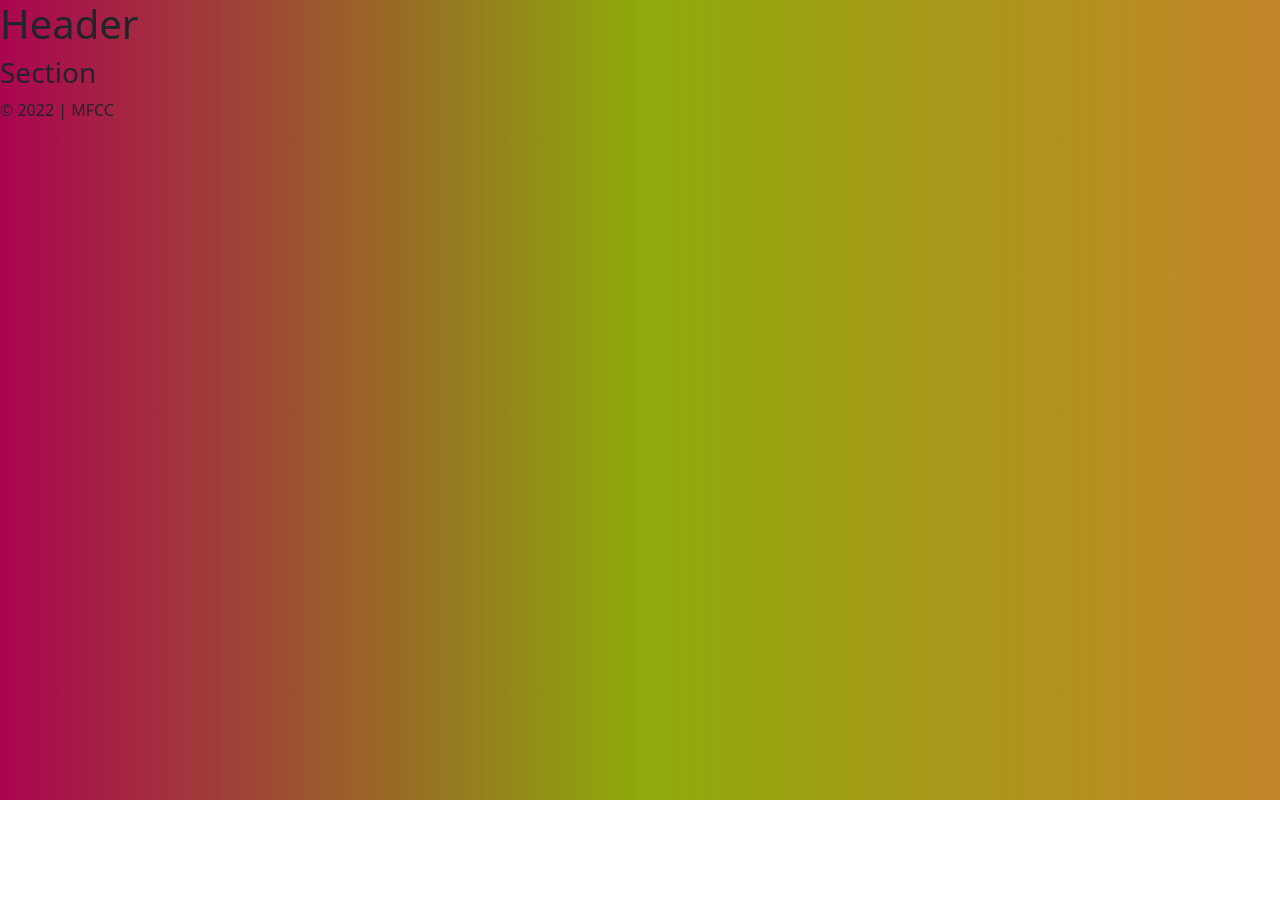
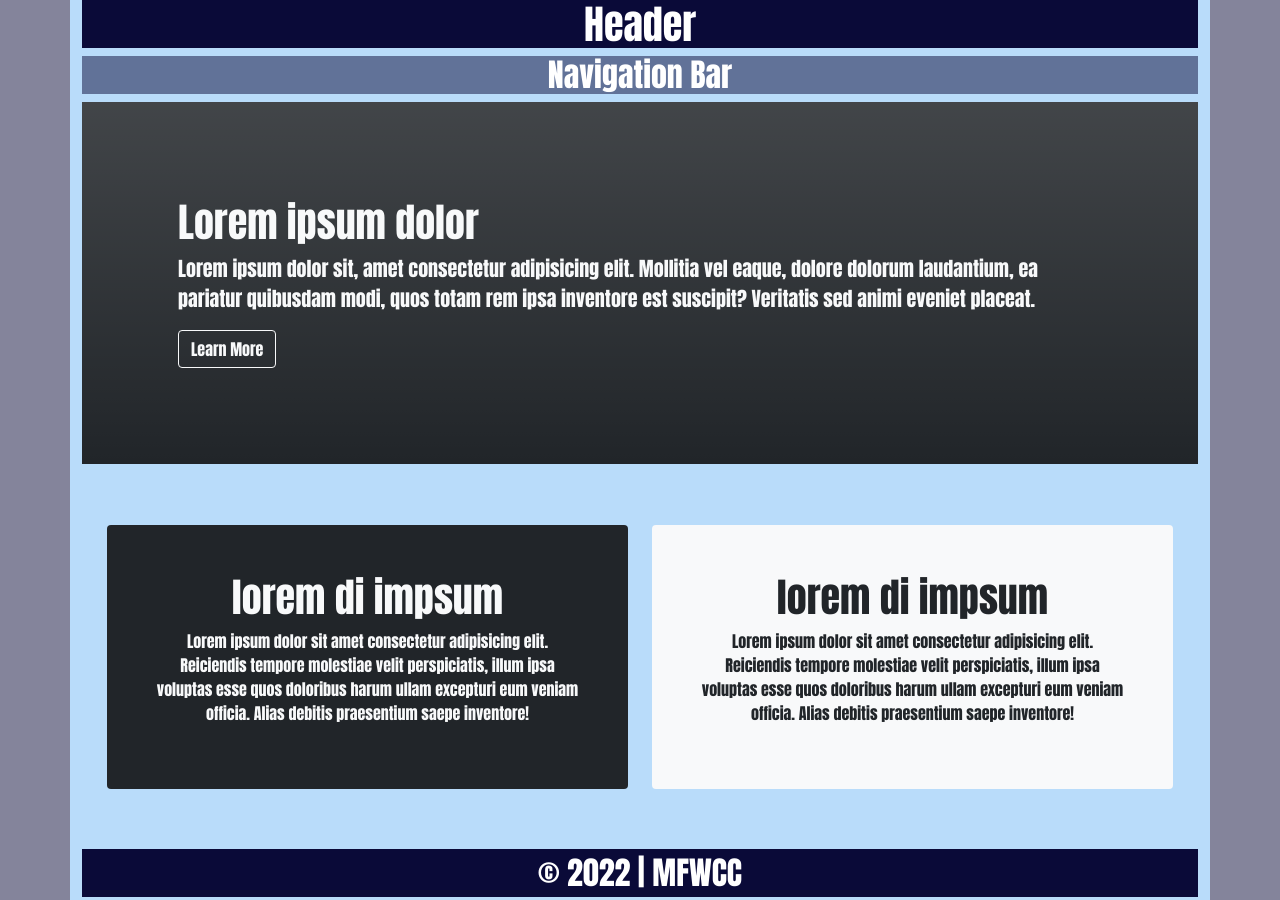
Before and after one commit to ChrissyClear/collab-practice, a plain HTML site: page index.html in a window 1280 px wide. Before the commit the page ends 800 px from the top, so only its background shows below. Drawn offline with nearby package versions, Linux system fonts and the light colour scheme.

Commit message:
saving corinne's index

```diff
--- a/css/styles.css
+++ b/css/styles.css
@@ -1,4 +1,48 @@
 body {
-    background: rgb(170, 5, 80);
-    background: linear-gradient(90deg, rgba(170, 5, 80, 1) 0%, rgba(142, 170, 11, 1) 50%, rgba(196, 132, 41, 1) 100%);
+    background: rgb(10, 10, 56, 0.5) url("");
+    font-family: Impact, Haettenschweiler, 'Arial Narrow Bold', sans-serif;
 }
+header {
+    background-color: rgb(10, 10, 56);
+    font-size: xx-large;
+    color: rgb(255, 255, 255);
+    text-align: center;
+}
+nav {
+    background-color: rgb(10, 10, 56, 0.5);
+    color: rgb(255, 255, 255);
+    font-size: 32px;
+    text-align: center;
+}
+.container {
+    background-color: rgb(185, 220, 250);
+    min-height: 900px;
+    min-width: 1000px;
+    margin: auto;
+}
+.wrapper {
+    padding: 13px;
+    margin-top: 45px;
+}
+.row {
+    padding: 13px;
+    padding-bottom: 60px;
+}
+.col-right {
+    background-color: rgb(10, 10, 56, 0.5);
+    height: 1000px;
+    width: 647px;
+    font-size: 20px;
+}
+.col-left {
+    background-color: rgb(240, 248, 255);
+    height: 1000px;
+    width: 647px;
+    font-size: 20px;
+}
+footer {
+    background-color: rgb(10, 10, 56);
+    color: rgb(255, 255, 255);
+    font-size: 32px;
+    text-align: center;
+}
--- a/index.html
+++ b/index.html
@@ -1,34 +1,56 @@
 <!doctype html>
 <html lang="en">
-
 <head>
     <meta charset="utf-8">
     <meta name="viewport" content="width=device-width, initial-scale=1">
-  <title>HELLO WORLD!</title>
-  <link rel="stylesheet" href="css/styles.css">
     <link href="https://cdn.jsdelivr.net/npm/bootstrap@5.1.3/dist/css/bootstrap.min.css" rel="stylesheet"
         integrity="sha384-1BmE4kWBq78iYhFldvKuhfTAU6auU8tT94WrHftjDbrCEXSU1oBoqyl2QvZ6jIW3" crossorigin="anonymous">
+    <title>Hello World 2!</title>
     <script src="https://cdn.jsdelivr.net/npm/bootstrap@5.1.3/dist/js/bootstrap.bundle.min.js"
-    integrity="sha384-ka7Sk0Gln4gmtz2MlQnikT1wXgYsOg+OMhuP+IlRH9sENBO0LRn5q+8nbTov4+1p" crossorigin="anonymous" defer>
+        integrity="sha384-ka7Sk0Gln4gmtz2MlQnikT1wXgYsOg+OMhuP+IlRH9sENBO0LRn5q+8nbTov4+1p" crossorigin="anonymous">
     </script>
-  <script src="https://kit.fontawesome.com/f9c9c624ab.js" crossorigin="anonymous" defer></script>
+    <link rel="stylesheet" href="css/styles.css">
 </head>
-
 <body>
-
+    <main class="container">
     <header>
         <h1>Header</h1>
     </header>
-
-  <!-- section aside article hero-image jumbotron -->
-  <section>
-    <h3>Section</h3>
-  </section>
-
+    <nav>
+        <h2>Navigation Bar</h2>
+    </nav>
+    <div class="jumbotran bg-dark bg-gradient text-light p-5">
+        <div class="container-fluid p-5">
+            <h1 class="fw-bold">Lorem ipsum dolor</h1>
+            <p class="fs-5 fw-regular">Lorem ipsum dolor sit, amet consectetur adipisicing elit. Mollitia vel eaque,
+                dolore dolorum laudantium, ea pariatur quibusdam modi, quos totam rem ipsa inventore est suscipit?
+                Veritatis sed animi eveniet placeat.</p>
+            <a href="" class="btn btn-outline-light">Learn More</a>
+        </div>
+    </div>
+    <div class="container-fluid mt-5">
+        <div class="row">
+            <div class="col-lg-6 col-md-6">
+                <div class="jumbotron bg-dark text-light p-5 text-center rounded">
+                    <h1>lorem di impsum</h1>
+                    <p>Lorem ipsum dolor sit amet consectetur adipisicing elit. Reiciendis tempore molestiae velit
+                        perspiciatis, illum ipsa voluptas esse quos doloribus harum ullam excepturi eum veniam officia.
+                        Alias debitis praesentium saepe inventore!</p>
+                </div>
+            </div>
+            <div class="col-lg-6 col-md-6">
+                <div class="jumbotron bg-light text-dark p-5 text-center rounded">
+                    <h1>lorem di impsum</h1>
+                    <p>Lorem ipsum dolor sit amet consectetur adipisicing elit. Reiciendis tempore molestiae velit
+                        perspiciatis, illum ipsa voluptas esse quos doloribus harum ullam excepturi eum veniam officia.
+                        Alias debitis praesentium saepe inventore!</p>
+                </div>
+            </div>
+        </div>
+    </div>
 <footer>
-    <p>&copy; 2022 | MFCC</p>
+    <p>&copy; 2022 | MFWCC</p>
 </footer>
-
+</main>
 </body>
-
 </html>
```
Also changed, not shown: about.html (+31 -21 lines). Lines whose indentation alone changed are shown as unchanged.
